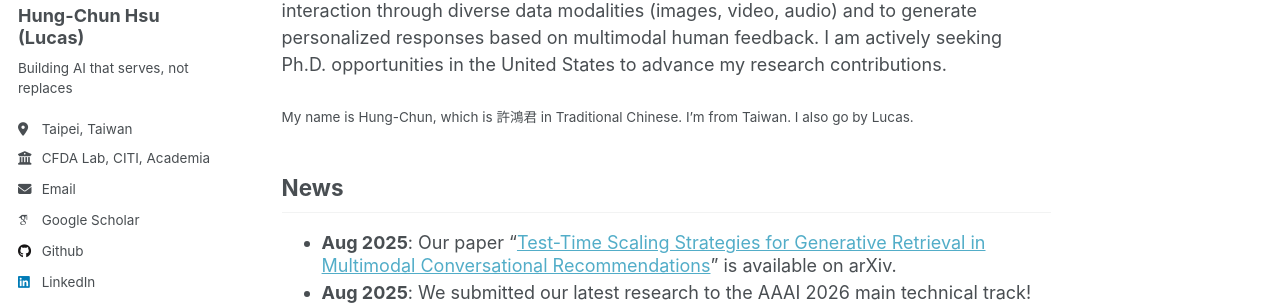
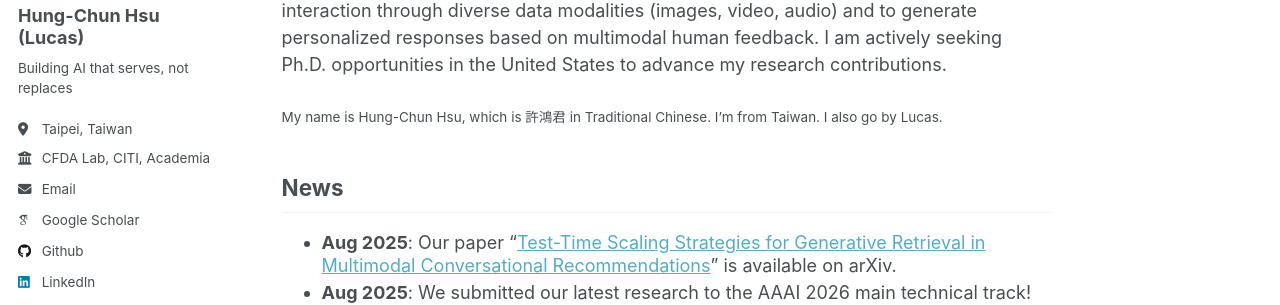
Before and after one commit to lucas-hc-hsu/lucas-hc-hsu.github.io, a Jekyll site: the page built from _pages/about.md, in a window 1280 px wide and 900 px high. Shown: the part 286-591 px from the top of the window. Built offline with Jekyll 4.4.1, drawn with Linux system fonts in a browser that asks for light colours; some web fonts are replaced.

Commit message:
Add Hsu surname to name introduction

```diff
--- a/_pages/about.md
+++ b/_pages/about.md
@@ -10,7 +10,7 @@
 
 Greetings, I'm Hung-Chun Hsu. I received my Master's Degree in Data Science from National Taiwan University in Taiwan in 2023. Currently, I am a Research Assistant at Academia Sinica, a leading national research institution in Taiwan, with a strong focus on information retrieval, conversational search, and graph neural networks. My ongoing research centers on developing multimodal language models to facilitate deeper human‐AI interaction through diverse data modalities (images, video, audio) and to generate personalized responses based on multimodal human feedback. I am actively seeking Ph.D. opportunities in the United States to advance my research contributions.
 
-<small>My name is Hung-Chun, which is 許鴻君 in Traditional Chinese. I'm from Taiwan. I also go by Lucas.</small>
+<small>My name is Hung-Chun Hsu, which is 許鴻君 in Traditional Chinese. I'm from Taiwan. I also go by Lucas.</small>
 
 ## News
 
```
